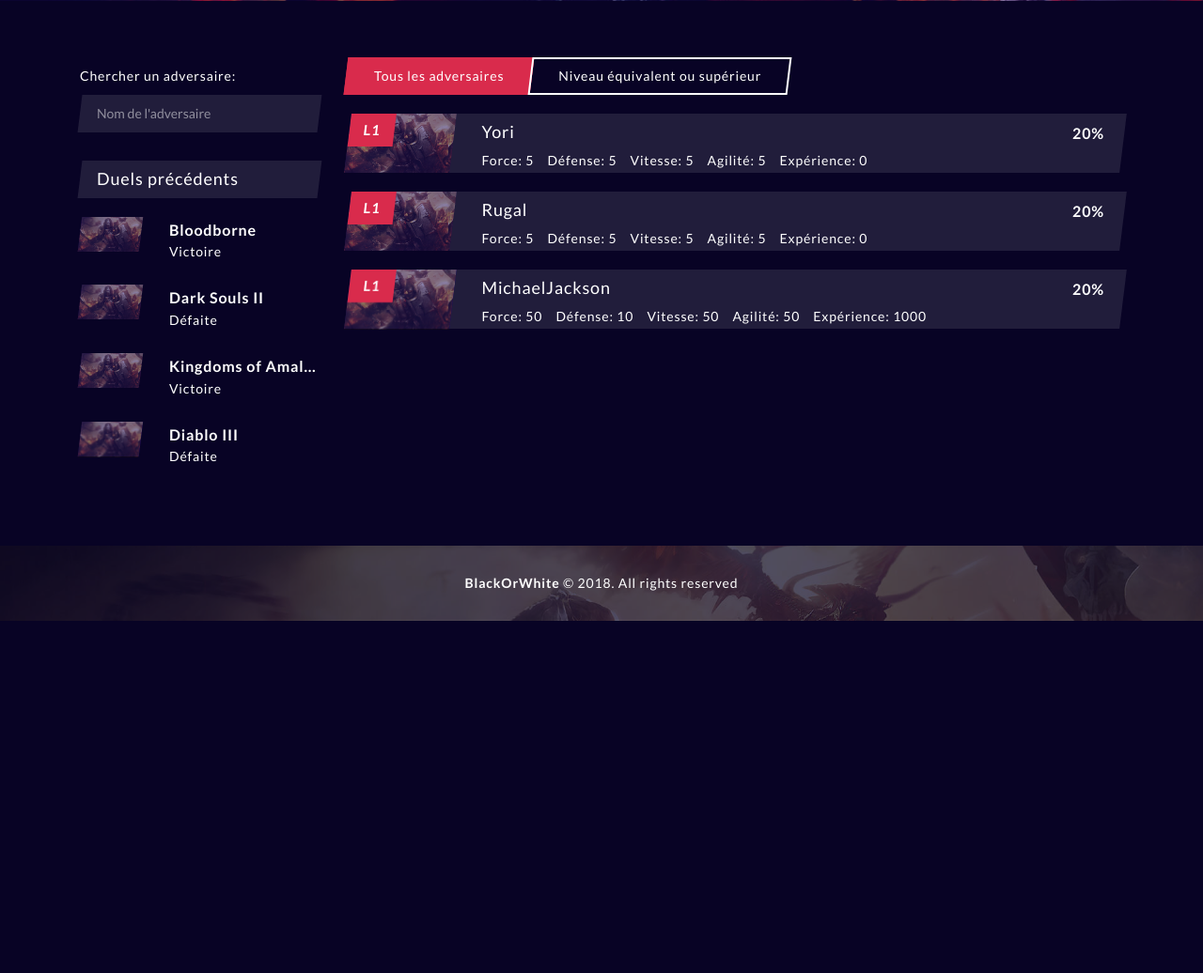
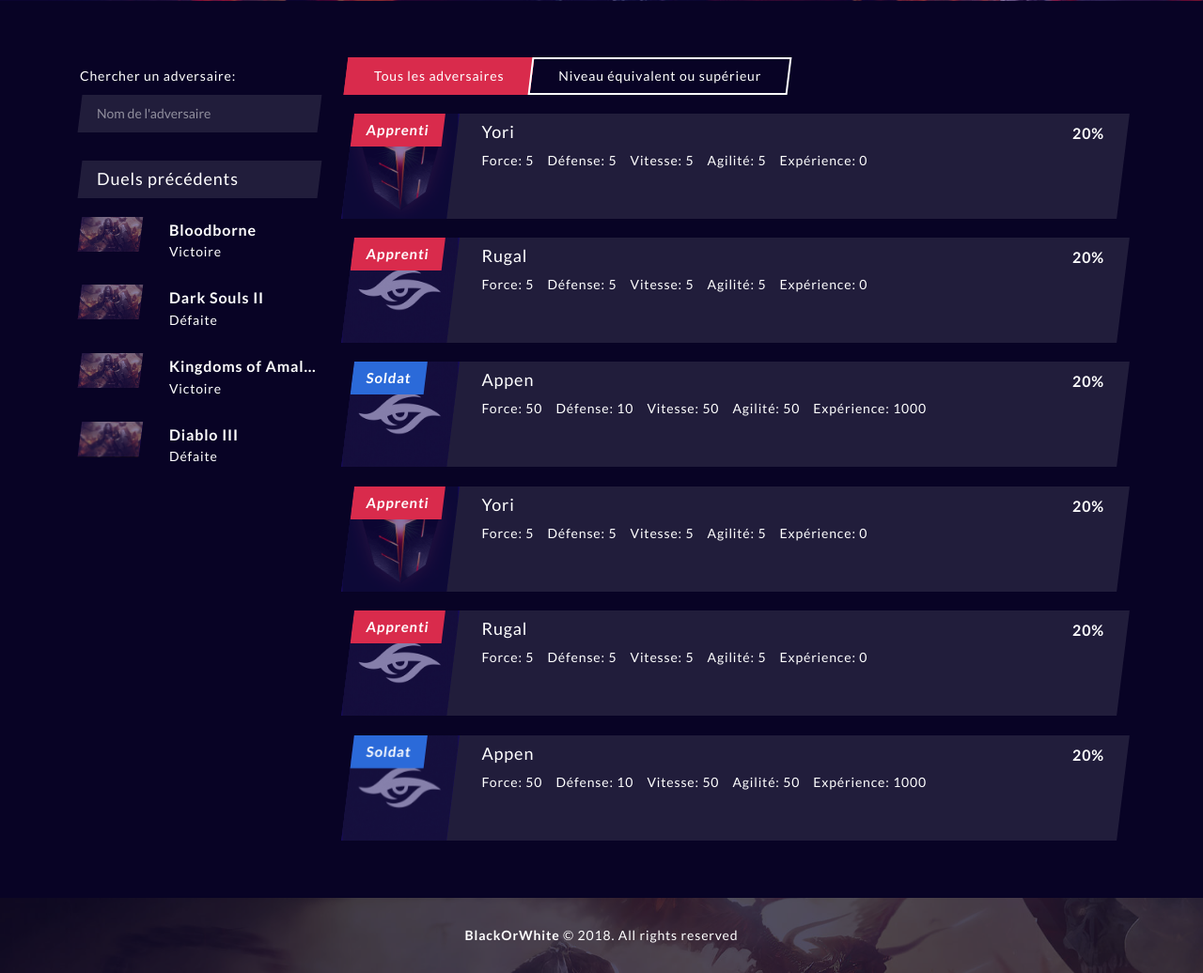
Before and after one commit to HE-Arc/BlackOrWhite, a Django app: template bow/templates/bow/pages/opponents.html in a window 1280 px wide. Shown: the part 549-1585 px from the top of the page at 94% size. Before the commit the page ends 1210 px from the top, so only its background shows below. Run offline with Django 3.2, Linux system fonts and the light colour scheme; the template is opened without the code that fills it: values that come from a table or form of the project are taken from there, others are empty; data comes from the database, SQL or seed files in the repository; some libraries are stand-ins or nearby versions; some web fonts are replaced.

Commit message:
Some corrections on opponents page

```diff
--- a/bow/templates/bow/pages/opponents.html
+++ b/bow/templates/bow/pages/opponents.html
@@ -34,7 +34,6 @@
       <!-- /Sort Categories -->
 
       <div class="isotope-list">
-
         {% for opponent in opponents %}
 
           <!-- Single Opponent Block -->
@@ -43,8 +42,61 @@
               <div class="col-lg-2 col-md-3 col-xs-4">
                 <div class="angled-img">
                   <div class="img">
-                    <img src="{% static 'assets/images/footerbg.jpg' %}" alt="">
-                    <div class="badge show bg-default">L1</div>
+                    <img src="{% static 'assets/images/' %}{{ opponent.camp.camp_icon }}" alt="">
+                      {% if opponent.level.id == 1 %}
+                        <div class="badge show bg-default">{{ opponent.level.name }}</div>
+                      {% elif opponent.level.id == 2 %}
+                        <div class="badge show bg-primary">{{ opponent.level.name }}</div>
+                      {% elif opponent.level.id == 3 %}
+                        <div class="badge show bg-success">{{ opponent.level.name }}</div>
+                      {% else %}
+                        <div class="badge show bg-warning">{{ opponent.level.name }}</div>
+                      {% endif %}
+                  </div>
+                </div>
+              </div>
+              <div class="col-lg-10 col-md-9 col-xs-8">
+                <div class="row">
+                  <div class="col-xs-6 col-md-9">
+                    <h4>{{ opponent.name }}</h4>
+                    <div class="rating">
+                      <span>Force: {{ opponent.strength }}</span>&nbsp;&nbsp;&nbsp;
+                      <span>Défense: {{ opponent.defense }}</span>&nbsp;&nbsp;&nbsp;
+                      <span>Vitesse: {{ opponent.speed }}</span>&nbsp;&nbsp;&nbsp;
+                      <span>Agilité: {{ opponent.agility }}</span>&nbsp;&nbsp;&nbsp;
+                      <span>Expérience: {{ opponent.experience }}</span>&nbsp;&nbsp;&nbsp;
+                    </div>
+                  </div>
+                  <div class="col-xs-6 col-md-3 align-right">
+                    <div class="price">
+                      20%
+                    </div>
+                  </div>
+                </div>
+              </div>
+            </div>
+          </a>
+
+        {% endfor %}
+
+        {% for opponent in opponents %}
+
+          <!-- Single Opponent Block -->
+          <a href="{% url 'fight' %}" class="item angled-bg" data-filters="free">
+            <div class="row">
+              <div class="col-lg-2 col-md-3 col-xs-4">
+                <div class="angled-img">
+                  <div class="img">
+                    <img src="{% static 'assets/images/' %}{{ opponent.camp.camp_icon }}" alt="">
+                      {% if opponent.level.id == 1 %}
+                        <div class="badge show bg-default">{{ opponent.level.name }}</div>
+                      {% elif opponent.level.id == 2 %}
+                        <div class="badge show bg-primary">{{ opponent.level.name }}</div>
+                      {% elif opponent.level.id == 3 %}
+                        <div class="badge show bg-success">{{ opponent.level.name }}</div>
+                      {% else %}
+                        <div class="badge show bg-warning">{{ opponent.level.name }}</div>
+                      {% endif %}
                   </div>
                 </div>
               </div>
@@ -75,6 +127,7 @@
 
     </div>
     <!-- /Games List -->
+
 
     <!-- Left Side -->
     <div class="col-md-3 col-md-pull-9">
```
Also changed, not shown: bow/migrations/0002_data_migration.py.
